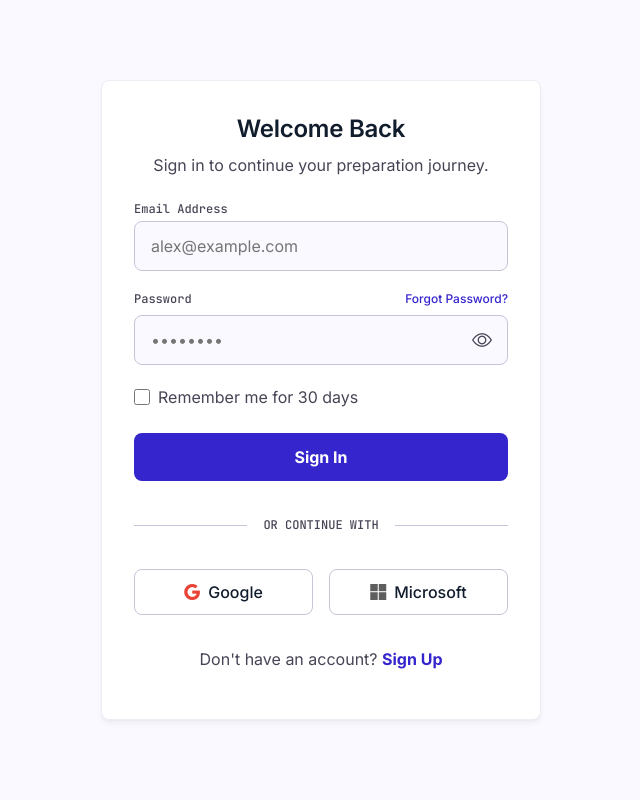
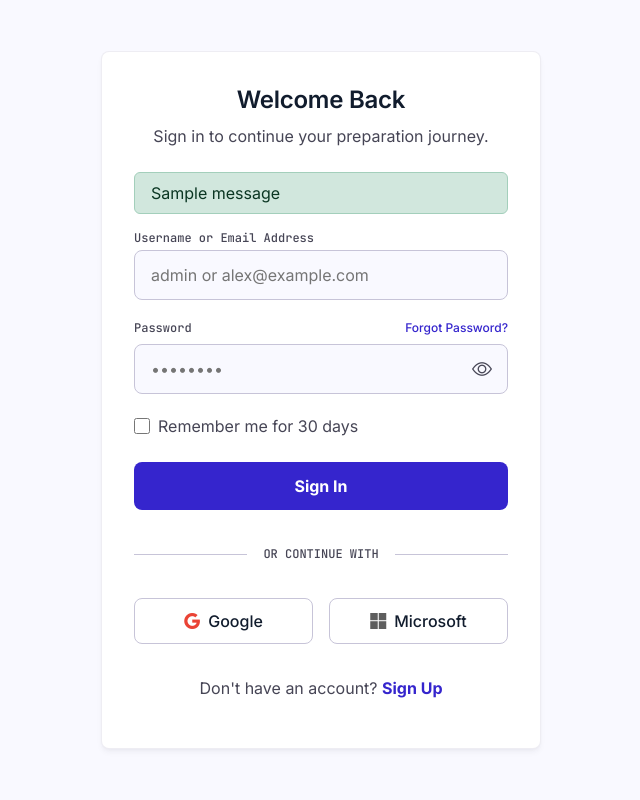
Before and after one commit to saqib-abdulraouf/ParoBharo, a Django app: page /accounts/signin/ in a window 1280 px wide. Shown: the whole page, without its empty margins (319-959 px from the left). Run offline with Django 4.2, Linux system fonts and the light colour scheme; tables that the repository leaves empty hold one stand-in row (values such as "Sample post"); one stand-in notice (Sample message) is shown.

Commit message:
fix: Enable native form submission for SignIn/SignUp and allow username or email login

```diff
--- a/apps/accounts/views.py
+++ b/apps/accounts/views.py
@@ -10,21 +10,40 @@ class SignInView(View):
 
     def get(self, request):
         if request.user.is_authenticated:
-            return redirect('dashboard:index')
+            next_url = request.GET.get('next')
+            return redirect(next_url) if next_url else redirect('dashboard:index')
         return render(request, self.template_name)
 
     def post(self, request):
-        email = request.POST.get('email', '').strip()
+        email_or_username = request.POST.get('email', '').strip()
         password = request.POST.get('password', '')
+        next_url = request.GET.get('next') or request.POST.get('next')
 
-        user = authenticate(request, email=email, password=password)
+        user = None
+        # 1. Try authenticating as email
+        if '@' in email_or_username:
+            user = authenticate(request, email=email_or_username, password=password)
+
+        # 2. If email authentication failed or user entered username instead of email
+        if user is None:
+            try:
+                user_obj = CustomUser.objects.filter(username__iexact=email_or_username).first()
+                if not user_obj:
+                    user_obj = CustomUser.objects.filter(email__iexact=email_or_username).first()
+                if user_obj:
+                    user = authenticate(request, email=user_obj.email, password=password)
+            except Exception:
+                user = None
+
         if user is not None:
             login(request, user)
             messages.success(request, f"Welcome back, {user.username}!")
+            if next_url and next_url != 'None':
+                return redirect(next_url)
             return redirect('dashboard:index')
         else:
-            messages.error(request, "Invalid email or password.")
-            return render(request, self.template_name, {'email': email})
+            messages.error(request, "Invalid username/email or password. Please try again.")
+            return render(request, self.template_name, {'email': email_or_username})
 
 class SignUpView(View):
     template_name = 'accounts/signup.html'
--- a/templates/accounts/signin.html
+++ b/templates/accounts/signin.html
@@ -38,15 +38,22 @@
                     <p class="subtitle mb-0">Sign in to continue your preparation journey.</p>
                 </div>
 
-                <form id="loginForm" method="POST" action="{% url 'accounts:signin' %}">
+                {% if messages %}
+                    {% for message in messages %}
+                        <div class="alert alert-{{ message.tags|default:'danger' }} py-2 px-3 mb-3 text-body-sm" role="alert">
+                            {{ message }}
+                        </div>
+                    {% endfor %}
+                {% endif %}
+
+                <form id="loginForm" method="POST" action="{% url 'accounts:signin' %}{% if request.GET.next %}?next={{ request.GET.next }}{% endif %}">
                     {% csrf_token %}
-                    <!-- Email Field -->
+                    <input type="hidden" name="next" value="{{ request.GET.next }}">
+                    <!-- Email / Username Field -->
                     <div class="js-field-group mb-3">
-                        <label class="form-label-token d-block mb-1" for="email">Email Address</label>
-                        <input class="form-control-token js-field-input" type="email" id="email" name="email"
-                            placeholder="alex@example.com" autocomplete="email" required>
-                        <span class="field-error-text d-none" id="emailError">Please enter a valid academic
-                            email.</span>
+                        <label class="form-label-token d-block mb-1" for="email">Username or Email Address</label>
+                        <input class="form-control-token js-field-input" type="text" id="email" name="email"
+                            placeholder="admin or alex@example.com" value="{{ email }}" required>
                     </div>
 
                     <!-- Password Field -->
```
Also changed, not shown: static/js/accounts/signin.js (+6 -41 lines), static/js/accounts/signup.js (+1 -27 lines).
